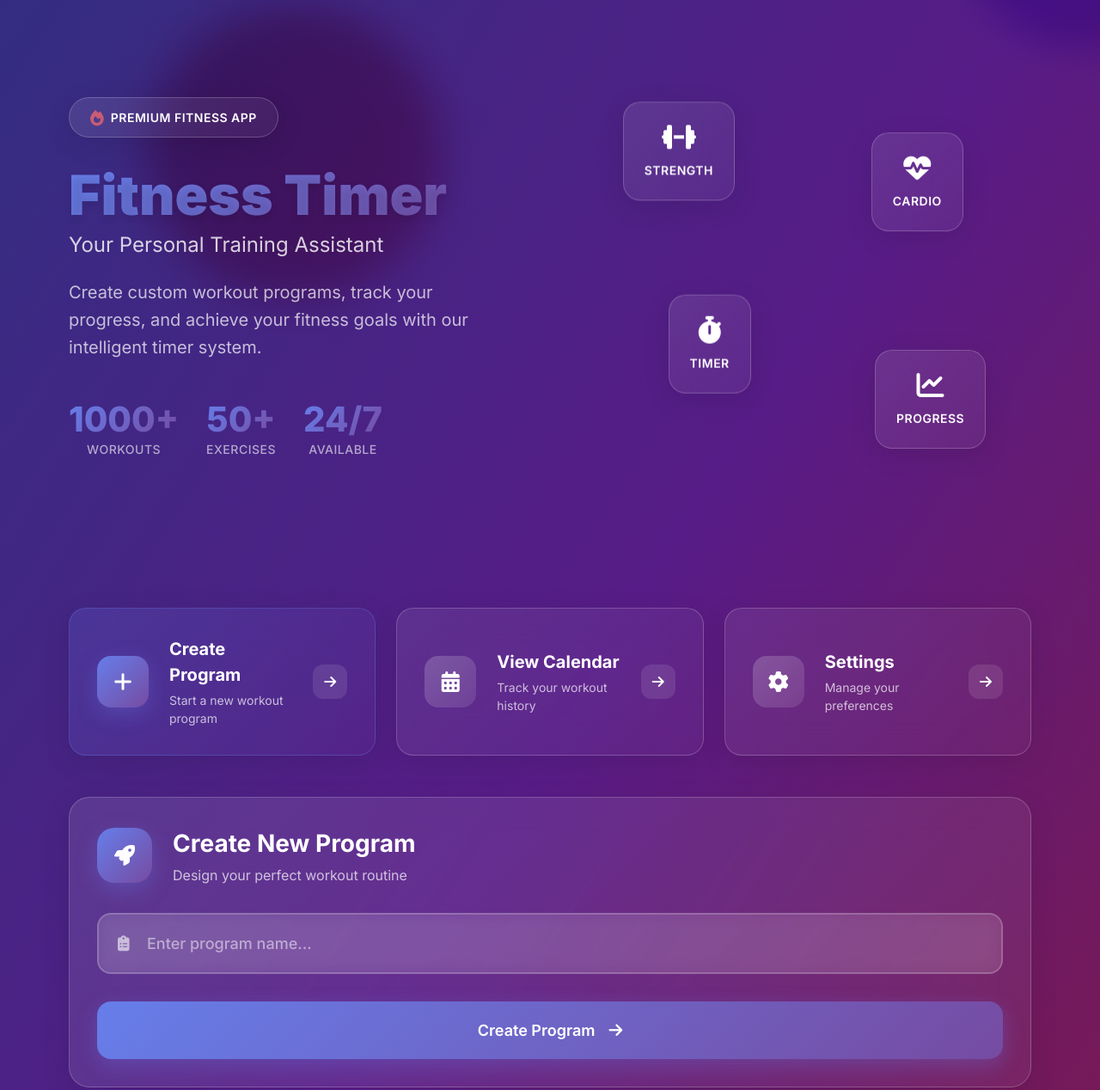
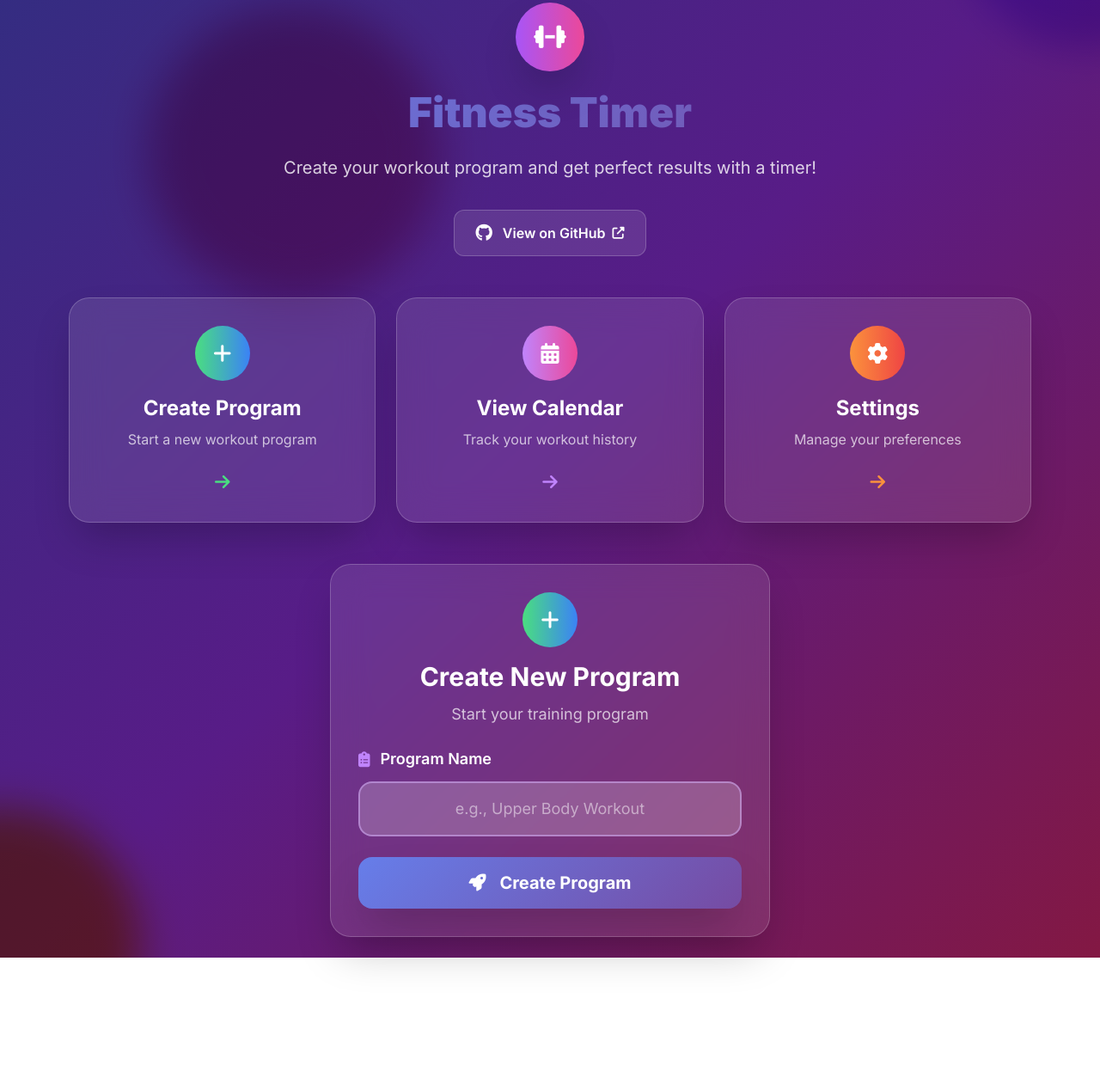
Before and after one commit to mehmeterguden/Fitness-Timer, a plain HTML site: page index.html in a window 1280 px wide. Shown: the part 106-1374 px from the top of the page at 86% size. After the commit the page ends 1220 px from the top, so only its background shows below. Drawn offline with nearby package versions, Linux system fonts and the light colour scheme.

Commit message:
Redesign home page: simplify hero section, add GitHub link, improve quick access buttons

```diff
--- a/index.html
+++ b/index.html
@@ -126,169 +126,96 @@
       <!-- Home Page - Program Name Input -->
       <div id="homePage" class="page">
         <!-- Hero Section -->
-        <div class="hero-section">
-          <div class="hero-content">
-            <div class="hero-badge">
-              <i class="fas fa-fire"></i>
-              <span>Premium Fitness App</span>
-            </div>
+        <div class="text-center mb-12">
+          <div class="inline-flex items-center justify-center w-20 h-20 bg-gradient-to-r from-purple-500 to-pink-500 rounded-full mb-6 shadow-2xl">
+            <i class="fas fa-dumbbell text-3xl text-white"></i>
+          </div>
+          <h1 class="text-5xl font-black mb-6 gradient-text">Fitness Timer</h1>
+          <p class="text-xl text-white/80 max-w-2xl mx-auto leading-relaxed mb-8">Create your workout program and get perfect results with a timer!</p>
 
-            <h1 class="hero-title">
-              <span class="hero-title-main">Fitness Timer</span>
-              <span class="hero-title-sub">Your Personal Training Assistant</span>
-            </h1>
+          <!-- GitHub Link -->
+          <div class="flex justify-center mb-8">
+            <a href="https://github.com/mehmeterguden/fitness-timer" target="_blank"
+               class="inline-flex items-center px-6 py-3 bg-white/10 text-white rounded-xl hover:bg-white/20 transition-all duration-300 border border-white/20 hover:border-white/40">
+              <i class="fab fa-github text-xl mr-3"></i>
+              <span class="font-semibold">View on GitHub</span>
+              <i class="fas fa-external-link-alt ml-2 text-sm"></i>
+            </a>
+          </div>
+        </div>
 
-            <p class="hero-description">
-              Create custom workout programs, track your progress, and achieve your fitness goals with our intelligent timer system.
-            </p>
-
-            <div class="hero-stats">
-              <div class="stat-item">
-                <div class="stat-number">1000+</div>
-                <div class="stat-label">Workouts</div>
+        <!-- Quick Actions -->
+        <div class="grid grid-cols-1 md:grid-cols-3 gap-6 mb-12">
+          <!-- Create Program -->
+          <div class="glass bg-white/10 rounded-3xl p-8 border border-white/20 shadow-2xl hover:shadow-3xl transition-all duration-300 hover:scale-105 cursor-pointer group">
+            <div class="text-center">
+              <div class="inline-flex items-center justify-center w-16 h-16 bg-gradient-to-r from-green-400 to-blue-500 rounded-full mb-4 group-hover:scale-110 transition-transform duration-300">
+                <i class="fas fa-plus text-2xl text-white"></i>
               </div>
-              <div class="stat-item">
-                <div class="stat-number">50+</div>
-                <div class="stat-label">Exercises</div>
-              </div>
-              <div class="stat-item">
-                <div class="stat-number">24/7</div>
-                <div class="stat-label">Available</div>
+              <h3 class="text-2xl font-bold text-white mb-2">Create Program</h3>
+              <p class="text-white/70 mb-6">Start a new workout program</p>
+              <div class="text-green-400 group-hover:text-green-300 transition-colors">
+                <i class="fas fa-arrow-right text-xl"></i>
               </div>
             </div>
           </div>
 
-          <div class="hero-visual">
-            <div class="floating-card card-1">
-              <i class="fas fa-dumbbell"></i>
-              <span>Strength</span>
+          <!-- View Calendar -->
+          <div class="glass bg-white/10 rounded-3xl p-8 border border-white/20 shadow-2xl hover:shadow-3xl transition-all duration-300 hover:scale-105 cursor-pointer group" onclick="showPage('calendarPage')">
+            <div class="text-center">
+              <div class="inline-flex items-center justify-center w-16 h-16 bg-gradient-to-r from-purple-400 to-pink-500 rounded-full mb-4 group-hover:scale-110 transition-transform duration-300">
+                <i class="fas fa-calendar-alt text-2xl text-white"></i>
+              </div>
+              <h3 class="text-2xl font-bold text-white mb-2">View Calendar</h3>
+              <p class="text-white/70 mb-6">Track your workout history</p>
+              <div class="text-purple-400 group-hover:text-purple-300 transition-colors">
+                <i class="fas fa-arrow-right text-xl"></i>
+              </div>
             </div>
-            <div class="floating-card card-2">
-              <i class="fas fa-heartbeat"></i>
-              <span>Cardio</span>
-            </div>
-            <div class="floating-card card-3">
-              <i class="fas fa-stopwatch"></i>
-              <span>Timer</span>
-            </div>
-            <div class="floating-card card-4">
-              <i class="fas fa-chart-line"></i>
-              <span>Progress</span>
+          </div>
+
+          <!-- Settings -->
+          <div class="glass bg-white/10 rounded-3xl p-8 border border-white/20 shadow-2xl hover:shadow-3xl transition-all duration-300 hover:scale-105 cursor-pointer group" onclick="showPage('settingsPage')">
+            <div class="text-center">
+              <div class="inline-flex items-center justify-center w-16 h-16 bg-gradient-to-r from-orange-400 to-red-500 rounded-full mb-4 group-hover:scale-110 transition-transform duration-300">
+                <i class="fas fa-cog text-2xl text-white"></i>
+              </div>
+              <h3 class="text-2xl font-bold text-white mb-2">Settings</h3>
+              <p class="text-white/70 mb-6">Manage your preferences</p>
+              <div class="text-orange-400 group-hover:text-orange-300 transition-colors">
+                <i class="fas fa-arrow-right text-xl"></i>
+              </div>
             </div>
           </div>
         </div>
 
-        <!-- Main Content -->
-        <div class="main-content">
-          <!-- Quick Actions -->
-          <div class="quick-actions">
-            <div class="action-card primary">
-              <div class="action-icon">
-                <i class="fas fa-plus"></i>
+        <!-- Program Creation Card -->
+        <div class="max-w-lg mx-auto">
+          <div class="glass bg-white/10 rounded-3xl p-8 border border-white/20 shadow-2xl">
+            <div class="text-center mb-6">
+              <div class="inline-flex items-center justify-center w-16 h-16 bg-gradient-to-r from-green-400 to-blue-500 rounded-full mb-4">
+                <i class="fas fa-plus text-2xl text-white"></i>
               </div>
-              <div class="action-content">
-                <h3>Create Program</h3>
-                <p>Start a new workout program</p>
-              </div>
-              <div class="action-arrow">
-                <i class="fas fa-arrow-right"></i>
-              </div>
+              <h2 class="text-3xl font-bold text-white mb-3">Create New Program</h2>
+              <p class="text-lg text-white/70">Start your training program</p>
             </div>
 
-            <div class="action-card secondary" onclick="showPage('calendarPage')">
-              <div class="action-icon">
-                <i class="fas fa-calendar-alt"></i>
-              </div>
-              <div class="action-content">
-                <h3>View Calendar</h3>
-                <p>Track your workout history</p>
-              </div>
-              <div class="action-arrow">
-                <i class="fas fa-arrow-right"></i>
-              </div>
-            </div>
-
-            <div class="action-card secondary" onclick="showPage('settingsPage')">
-              <div class="action-icon">
-                <i class="fas fa-cog"></i>
-              </div>
-              <div class="action-content">
-                <h3>Settings</h3>
-                <p>Manage your preferences</p>
-              </div>
-              <div class="action-arrow">
-                <i class="fas fa-arrow-right"></i>
-              </div>
-            </div>
-          </div>
-
-          <!-- Program Creation Card -->
-          <div class="program-creation-card">
-            <div class="card-header">
-              <div class="header-icon">
-                <i class="fas fa-rocket"></i>
-              </div>
-              <div class="header-content">
-                <h2>Create New Program</h2>
-                <p>Design your perfect workout routine</p>
-              </div>
-            </div>
-
-            <div class="card-body">
-              <div class="input-group">
-                <div class="input-icon">
-                  <i class="fas fa-clipboard-list"></i>
-                </div>
-                <input type="text" id="programName" placeholder="Enter program name..."
-                       class="program-input" />
-                <div class="input-glow"></div>
+            <div class="space-y-6">
+              <div>
+                <label class="text-white font-semibold text-lg flex items-center mb-3">
+                  <i class="fas fa-clipboard-list text-purple-400 mr-3"></i>Program Name
+                </label>
+                <input type="text" id="programName" placeholder="e.g., Upper Body Workout"
+                       class="w-full px-6 py-4 rounded-2xl border-2 border-purple-300/50 bg-white/20 text-white placeholder-white/50 focus:border-purple-400 focus:bg-white/30 input-focus transition-all duration-300 text-lg text-center" />
               </div>
 
-              <button id="createProgramBtn" class="create-btn">
-                <span class="btn-text">Create Program</span>
-                <div class="btn-icon">
-                  <i class="fas fa-arrow-right"></i>
-                </div>
-                <div class="btn-glow"></div>
+              <button id="createProgramBtn" class="w-full py-4 btn-gradient text-white font-bold text-xl rounded-2xl shadow-2xl hover:shadow-3xl transform hover:scale-105 transition-all duration-300 flex items-center justify-center">
+                <i class="fas fa-rocket mr-4"></i>Create Program
               </button>
             </div>
           </div>
+        </div>
 
-          <!-- Features Grid -->
-          <div class="features-grid">
-            <div class="feature-card">
-              <div class="feature-icon">
-                <i class="fas fa-stopwatch"></i>
-              </div>
-              <h3>Smart Timer</h3>
-              <p>Precise timing for every exercise with customizable rest periods</p>
-            </div>
-
-            <div class="feature-card">
-              <div class="feature-icon">
-                <i class="fas fa-list-check"></i>
-              </div>
-              <h3>Exercise Library</h3>
-              <p>Comprehensive database of exercises with detailed instructions</p>
-            </div>
-
-            <div class="feature-card">
-              <div class="feature-icon">
-                <i class="fas fa-chart-bar"></i>
-              </div>
-              <h3>Progress Tracking</h3>
-              <p>Monitor your fitness journey with detailed analytics</p>
-            </div>
-
-            <div class="feature-card">
-              <div class="feature-icon">
-                <i class="fas fa-mobile-alt"></i>
-              </div>
-              <h3>Mobile Ready</h3>
-              <p>Access your workouts anywhere, anytime on any device</p>
-            </div>
-          </div>
-        </div>
       </div>
 
       <!-- Program Page - Add Exercise -->
```
